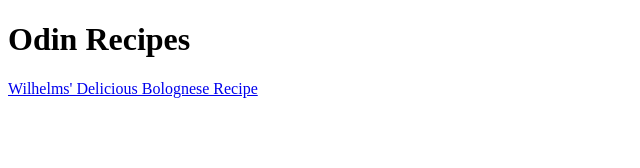
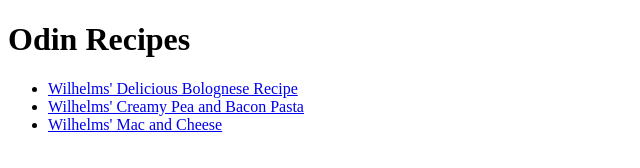
Before and after one commit to FoxBat96-FSD/odin-recipes, a plain HTML site: page index.html in a window 1280 px wide. Shown: the whole page, without its empty margins (0-640 px from the left). Drawn offline with Linux system fonts and the light colour scheme.

Commit message:
Add two new recipes to index.html, create two new html pagesin recipies directory, added two new images to images directory,

```diff
--- a/index.html
+++ b/index.html
@@ -7,6 +7,10 @@
 </head>
 <body>
     <h1>Odin Recipes</h1>
-    <a href="recipes/bolognese.html">Wilhelms' Delicious Bolognese Recipe</a>
+    <ul>
+    <li><a href="recipes/bolognese.html">Wilhelms' Delicious Bolognese Recipe</a></li>
+    <li><a href="recipes/creamypbp.html">Wilhelms' Creamy Pea and Bacon Pasta</a></li>
+    <li><a href="recipes/macandcheese.html">Wilhelms' Mac and Cheese</a></li>
+    </ul>
 </body>
 </html>
```
Also changed, not shown: recipes/creamypbp.html (added, +11 -0 lines), recipes/macandcheese.html (added, +11 -0 lines), images/cpbp.jpg (added), images/macandcheese.jpeg (added).
